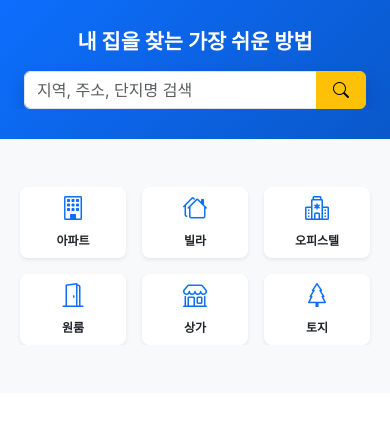
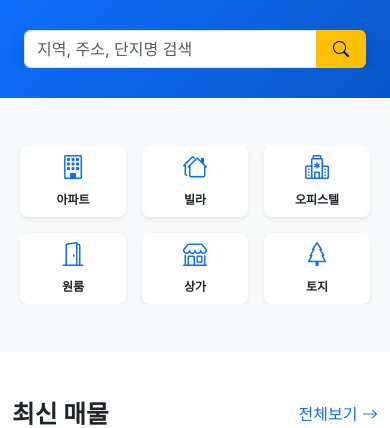
Before and after one commit to fromcorea/real-estate-board, a Django app: page / in a window 390 px wide. Shown: the part 56-484 px from the top of the page. Run offline with Django 4.2, Linux system fonts and the light colour scheme; data that the repository does not hold is empty; some libraries are stand-ins or nearby versions.

Commit message:
Fix: reduce hero padding on mobile, hide title/subtitle

```diff
--- a/static/css/style.css
+++ b/static/css/style.css
@@ -59,9 +59,7 @@ body {
 
 @media (max-width: 768px) {
     /* Hero */
-    .hero-section { padding: 40px 0; }
-    .hero-section h1 { font-size: 1.5rem; }
-    .hero-section .lead { font-size: 0.9rem; }
+    .hero-section { padding: 16px 0; }
     .hero-section .input-group-lg .form-control,
     .hero-section .input-group-lg .form-select,
     .hero-section .input-group-lg .btn { font-size: 0.9rem; }
--- a/templates/home.html
+++ b/templates/home.html
@@ -4,8 +4,8 @@
 {% block content %}
 <section class="hero-section text-center text-white">
     <div class="container">
-        <h1 class="display-4 fw-bold mb-3">내 집을 찾는 가장 쉬운 방법</h1>
-        <p class="lead mb-4">전국 부동산 매물을 한눈에 검색하고, 직접 등록하세요.</p>
+        <h1 class="display-4 fw-bold mb-3 d-none d-md-block">내 집을 찾는 가장 쉬운 방법</h1>
+        <p class="lead mb-4 d-none d-md-block">전국 부동산 매물을 한눈에 검색하고, 직접 등록하세요.</p>
         <div class="row justify-content-center">
             <div class="col-md-8">
                 <form method="get" action="{% url 'listings:list' %}">
```
